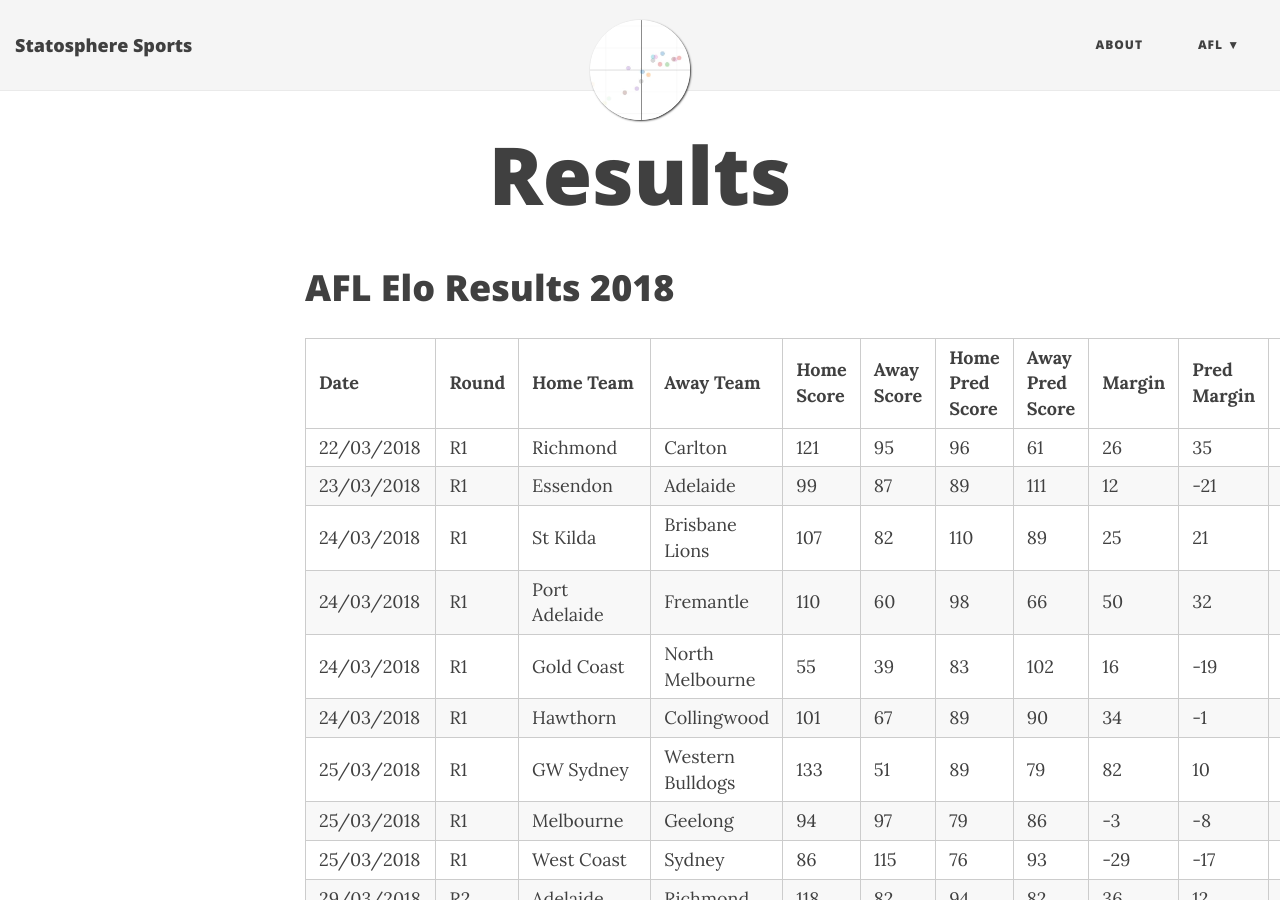
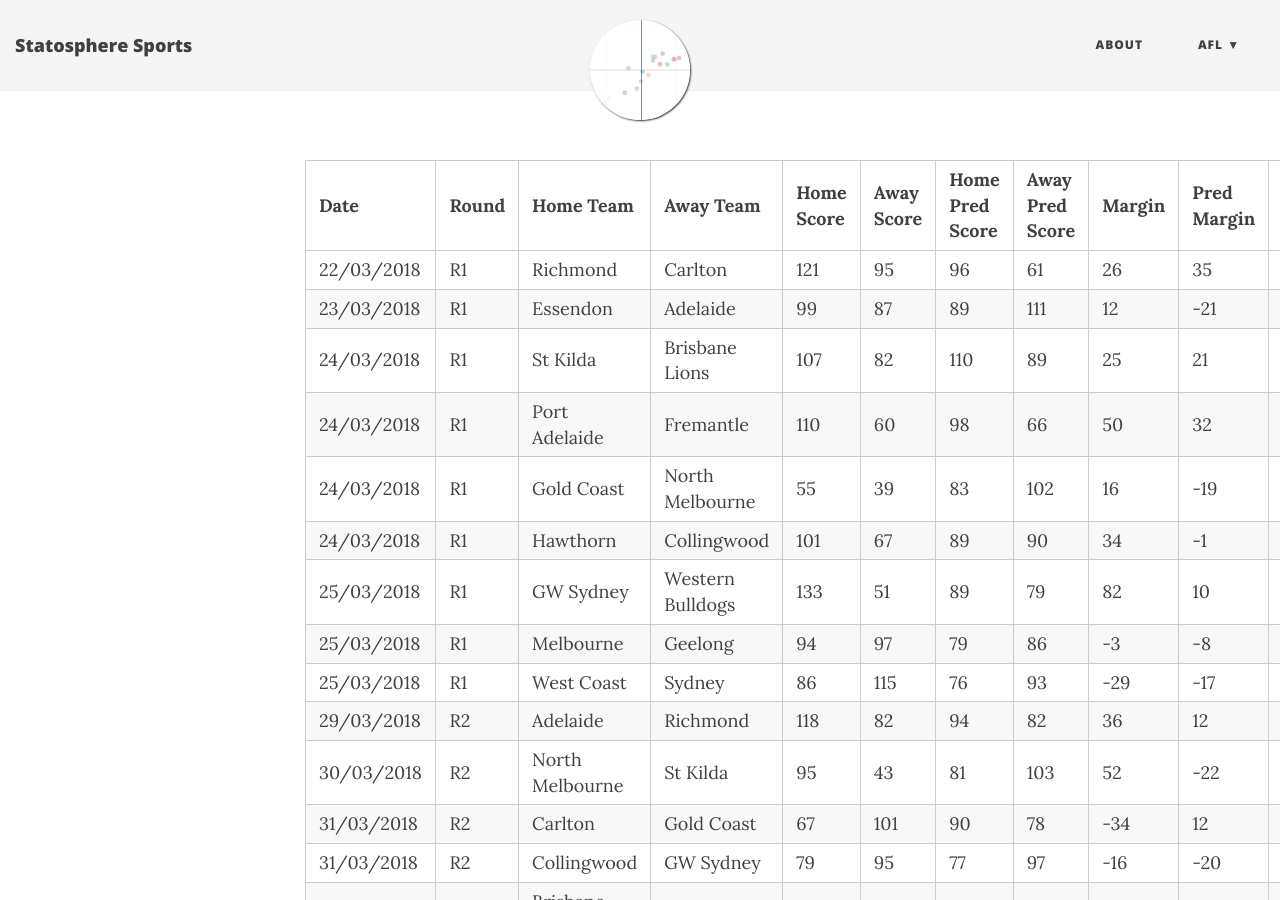
Before and after one commit to StatosphereSports/statospheresports.github.io, a Jekyll site: the page built from results.md, in a window 1280 px wide and 900 px high. Built offline with Jekyll 4.4.1, drawn with Linux system fonts in a browser that asks for light colours; nearby versions of some CDN libraries.

Commit message:
Update results.md

```diff
--- a/results.md
+++ b/results.md
@@ -1,10 +1,10 @@
 ---
 layout: page
-title: Results
+subtitle: AFL Elo Results 2018
 ---
 <ul class="results">
 <div class="blurb">
-<h1>AFL Elo Results 2018</h1>
+<h1></h1>
 <p>
 <table border="1" class="dataframe">
   <thead>
```
